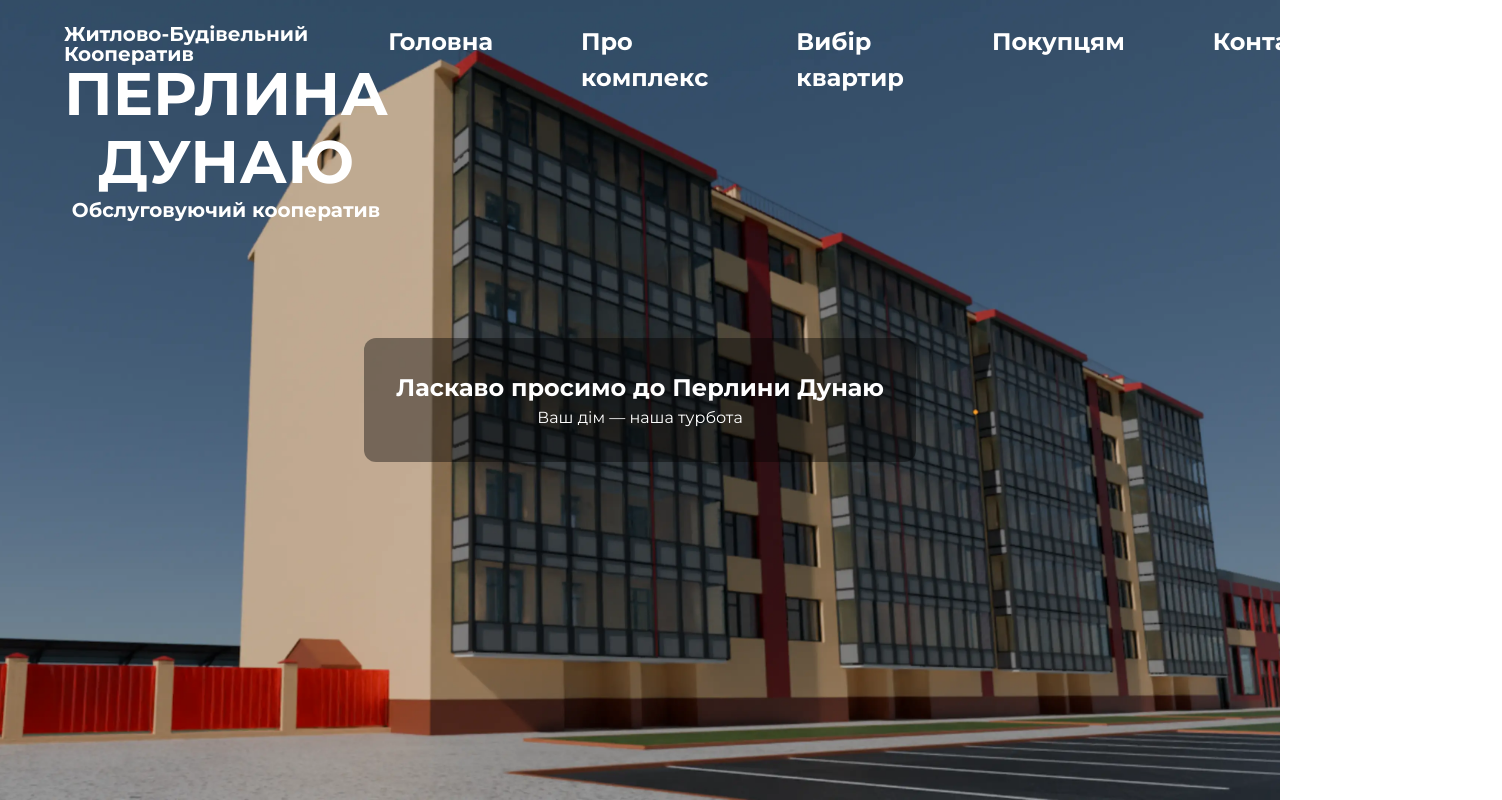
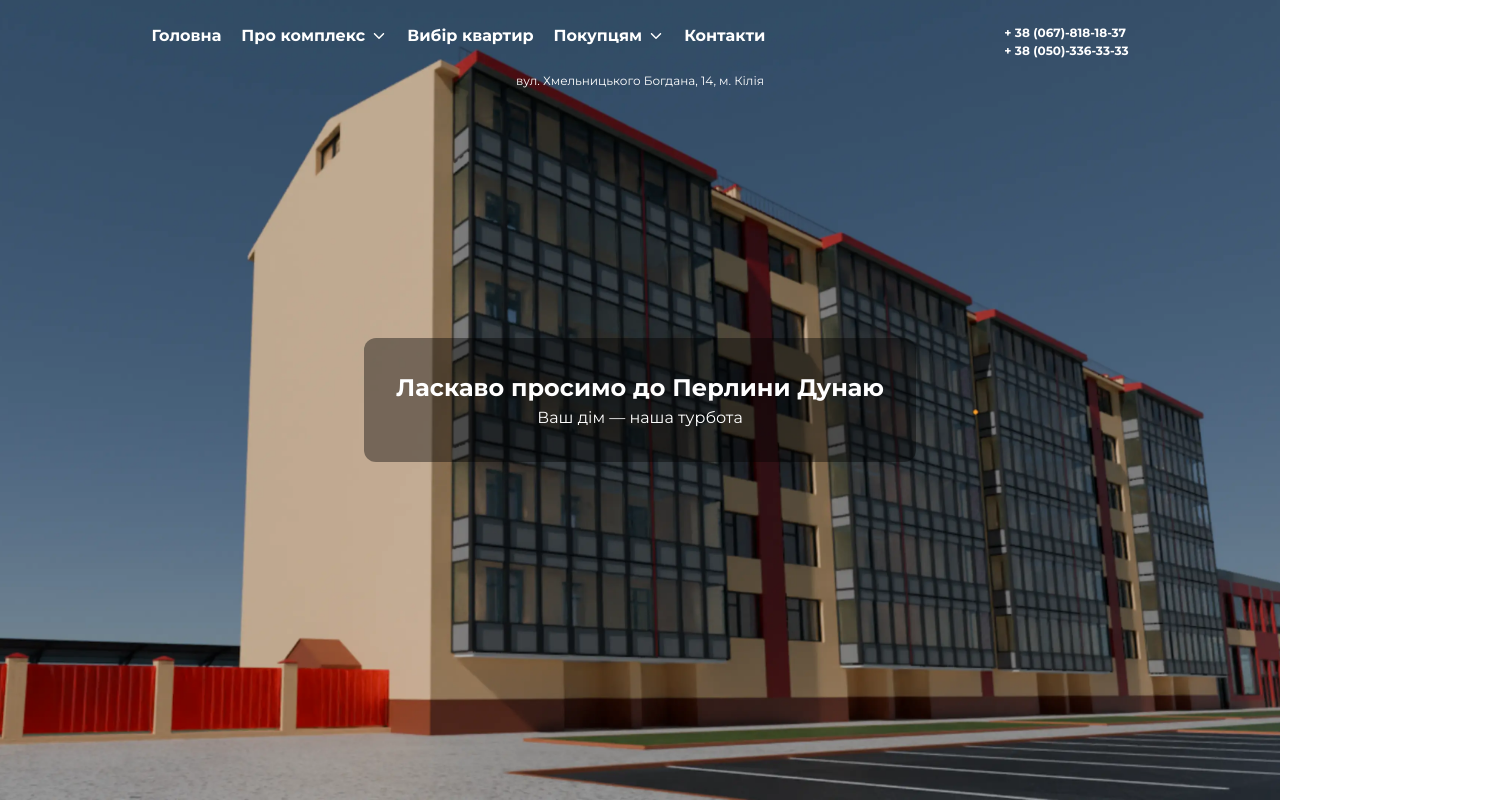
Before and after one commit to VladKzern/pearl_of_the_danube, a React (Vite) app: page / in a window 1280 px wide. Shown: the whole page, 1502 px wide, since content can reach past the window. Built offline with nearby package versions, Linux system fonts and the light colour scheme.

Commit message:
changes for desktop and tablet versions of header

```diff
--- a/package.json
+++ b/package.json
@@ -13,7 +13,8 @@
     "bootstrap": "^5.3.7",
     "react": "^19.1.0",
     "react-bootstrap": "^2.10.10",
-    "react-dom": "^19.1.0"
+    "react-dom": "^19.1.0",
+    "react-icons": "^5.5.0"
   },
   "devDependencies": {
     "@eslint/js": "^9.30.1",
--- a/src/components/About/About.module.css
+++ b/src/components/About/About.module.css
@@ -14,6 +14,7 @@
 
 .contentContainer {
   max-width: 600px;
+  max-height: 800px;
   margin-left: 80px;
   background: rgba(28, 30, 31, 0.8);
   padding: 32px;
--- a/src/components/Header/Header.module.css
+++ b/src/components/Header/Header.module.css
@@ -11,34 +11,34 @@
 }
 
 .brandContainer {
-  display: flex;
+
   flex-direction: column;
   align-items: center;
   line-height: 1;
-  font-size: 20px;
+  font-size: 14px;
   color: #fff;
+  display: none;
 }
 
 .brandLine {
-  font-size: 20px;
+  font-size: 10px;
   font-weight: bold;
 
 }
 
 .mainTitleLogo {
-  font-size: 60px;
+  font-size: clamp(28px, 4vw + 1rem, 40px);
   font-weight: bold;
   margin-bottom: 8px;
 }
 
 .nav {
   display: flex;
-  gap: 64px;
   height: 40px;
 }
 
 .navItem {
-  font-size: 24px;
+  font-size: 16px;
   font-weight: bold;
   color: #fff;
 }
@@ -46,7 +46,7 @@
 .dropdown {
   position: relative;
   display: inline-block;
-  padding: 0 24px;
+
 }
 
 .dropbtn {
@@ -81,7 +81,7 @@
 }
 
 .dropdownContent a.navItem {
-  font-size: 16px;
+  font-size: 0.6rem;
 }
 
 .dropdownContent a:hover {
@@ -101,10 +101,82 @@
 }
 
 .phoneNumber {
-  font-size: 32px;
+  font-size: 20px;
   font-weight: bold;
+}
+
+.locationLink {
+  color: #fff
 }
 
 .locationLink:hover {
   text-decoration: underline;
 }
+
+.arrowIcon {
+  transition: transform 0.3s ease;
+}
+
+.activeArrow {
+  transform: rotate(180deg);
+}
+
+@media (min-width: 768px) {
+
+  .headerContainer {
+    flex-wrap: wrap;
+    padding: 0 32px;
+  }
+
+  .nav {
+    gap: clamp(10px, 5vw, 20px);
+  }
+
+  .phoneNumber {
+    font-size: 12px;
+  }
+
+  .locationLink {
+    font-size: 12px;
+  }
+
+  .locationContainer {
+    display: flex;
+    flex-direction: row-reverse;
+    flex-basis: 100%;
+    margin-top: 8px;
+    justify-content: space-around;
+  }
+
+  .mainDiv {
+    display: flex;
+    flex-direction: column;
+  }
+
+  .navigationContainer {
+    display: flex;
+    flex-wrap: wrap;
+    justify-content: space-around;
+    width: 100%;
+  }
+
+
+}
+
+@media (min-width: 1440px) {
+  .nav {
+    gap: clamp(26px, 4vw, 96px);
+  }
+
+  .brandContainer {
+    display: flex;
+  }
+
+  .navigationContainer {
+    width:fit-content;
+  }
+
+  .locationContainer {
+    justify-content: space-between;
+  }
+}
--- a/src/components/Header/Header.tsx
+++ b/src/components/Header/Header.tsx
@@ -1,38 +1,88 @@
-import Navbar from 'react-bootstrap/Navbar';
+import { useState, useEffect } from 'react';
+import { IoIosArrowDown } from 'react-icons/io';
 import css from './Header.module.css';
 
 export default function NavbarDarkExample() {
+  const [openDropdown, setOpenDropdown] = useState<string | null>(null);
+  const [isMobile, setIsMobile] = useState(false);
+
+  // Відстеження ширини екрану
+  useEffect(() => {
+    const handleResize = () => {
+      setIsMobile(window.innerWidth < 768);
+    };
+    handleResize();
+    window.addEventListener('resize', handleResize);
+    return () => window.removeEventListener('resize', handleResize);
+  }, []);
+
+  const toggleDropdown = (menu: string) => {
+    if (isMobile) {
+      setOpenDropdown(openDropdown === menu ? null : menu);
+    }
+  };
+
   return (
-    <Navbar variant="dark" bg="dark" expand="lg">
-      <div className={`${css.headerContainer}`}>
-        <Navbar.Brand href="#home" className={css.brandContainer}>
-          <div className={css.brandLine}>Житлово-Будівельний Кооператив</div>
+    <div className={css.headerContainer}>
+      <div className={css.brandContainer}>
+
         <div className={css.mainTitleLogo}>ПЕРЛИНА</div>
         <div className={css.mainTitleLogo}>ДУНАЮ</div>
-          <div className={css.brandLine}>Обслуговуючий кооператив</div>
-        </Navbar.Brand>
 
+      </div>
+
+      <div className={css.navigationContainer}>
       <nav className={css.nav}>
         <a href="#home" className={css.navItem}>Головна</a>
 
-          <div className={css.dropdown}>
-            <a href="#about" className={`${css.dropbtn} ${css.navItem}`}>Про комплекс</a>
+        {/* Про комплекс */}
+        <div
+          className={css.dropdown}
+          onMouseEnter={() => !isMobile && setOpenDropdown('about')}
+          onMouseLeave={() => !isMobile && setOpenDropdown(null)}
+        >
+          <button
+            className={`${css.dropbtn} ${css.navItem}`}
+            onClick={() => toggleDropdown('about')}
+          >
+            Про комплекс
+            <IoIosArrowDown
+              className={`${css.arrowIcon} ${openDropdown === 'about' ? css.activeArrow : ''}`}
+            />
+          </button>
+          {(openDropdown === 'about') && (
             <div className={css.dropdownContent}>
               <a href="#advantages" className={css.navItem}>Наші переваги</a>
               <a href="#location" className={css.navItem}>Розташування</a>
               <a href="#infrastructure" className={css.navItem}>Інфраструктура</a>
             </div>
+          )}
         </div>
 
         <a href="#flats" className={css.navItem}>Вибір квартир</a>
 
-          <div className={css.dropdown}>
-            <a href="#" className={`${css.dropbtn} ${css.navItem}`}>Покупцям</a>
+        {/* Покупцям */}
+        <div
+          className={css.dropdown}
+          onMouseEnter={() => !isMobile && setOpenDropdown('buyers')}
+          onMouseLeave={() => !isMobile && setOpenDropdown(null)}
+        >
+          <button
+            className={`${css.dropbtn} ${css.navItem}`}
+            onClick={() => toggleDropdown('buyers')}
+          >
+            Покупцям
+            <IoIosArrowDown
+              className={`${css.arrowIcon} ${openDropdown === 'buyers' ? css.activeArrow : ''}`}
+            />
+          </button>
+          {(openDropdown === 'buyers') && (
             <div className={css.dropdownContent}>
               <a href="#terms" className={css.navItem}>Умови придбання</a>
               <a href="#progress" className={css.navItem}>Хід будівництва</a>
               <a href="#developer" className={css.navItem}>Девелопер</a>
             </div>
+          )}
         </div>
 
         <a href="#contacts" className={css.navItem}>Контакти</a>
@@ -43,9 +93,11 @@ export default function NavbarDarkExample() {
           <p className={css.phoneNumber}> + 38 (067)-818-18-37</p>
           <p className={css.phoneNumber}> + 38 (050)-336-33-33</p>
         </div>
+      </div>
+      <div className={css.locationContainer}>
         <a href="#location" className={css.locationLink}> вул. Хмельницького Богдана, 14, м. Кілія</a>
       </div>
       </div>
-    </Navbar>
+    </div>
   );
 }
```
Also changed, not shown: 1 other file (tests, documents, lock files or other folders). Lines whose indentation alone changed are shown as unchanged.
